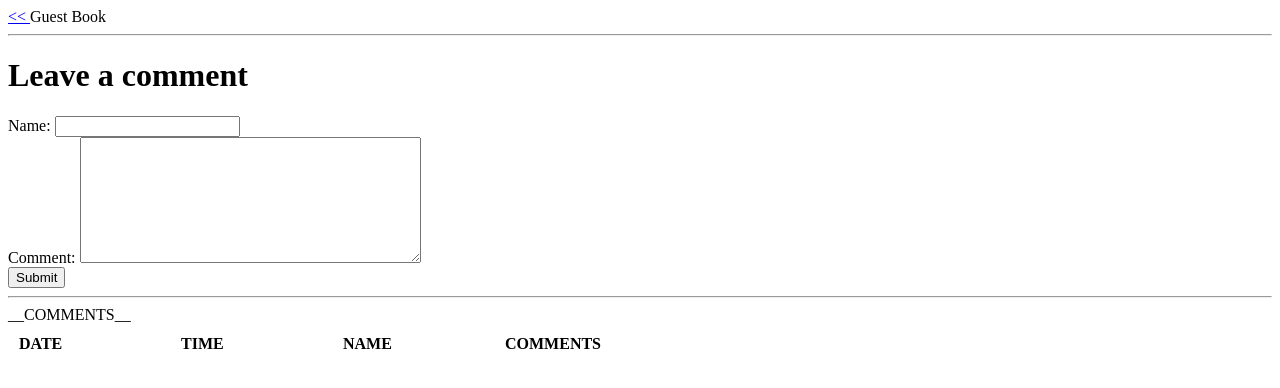
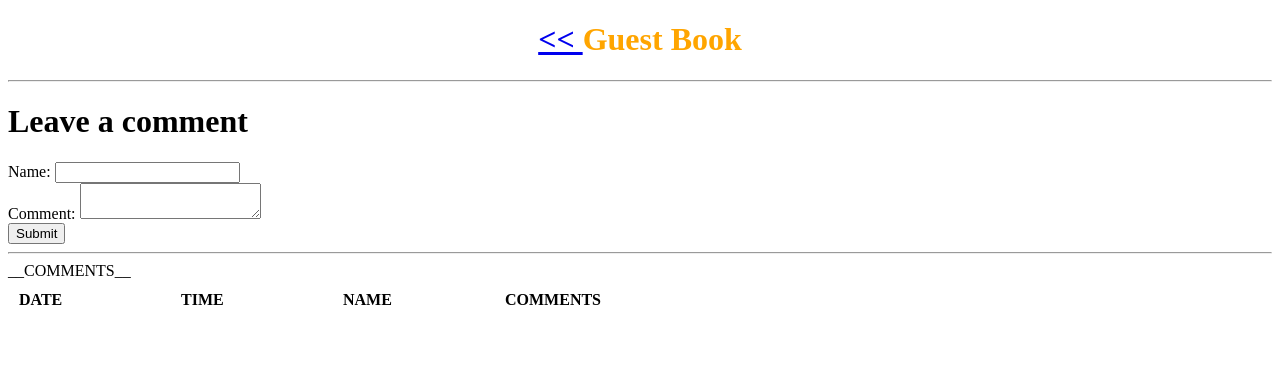
Before and after one commit to step-batch-7/flower-catalog-anujachaitanya, a plain HTML site: page public/guestBook.html in a window 1280 px wide. Drawn offline with Linux system fonts and the light colour scheme.

Commit message:
changed guestBook.html

```diff
--- a/public/comments.json
+++ b/public/comments.json
@@ -1 +1 @@
-[{"username":"anuja","comment":"a","date":"Sun Jan 26 2020","time":"2:57:15 PM"}]
+[{"username":"anuja","comment":"a","date":"Sun Jan 26 2020","time":"3:06:46 PM"},{"username":"anuja","comment":"a","date":"Sun Jan 26 2020","time":"2:57:15 PM"}]
--- a/public/guestBook.html
+++ b/public/guestBook.html
@@ -8,12 +8,14 @@
   </head>
 
   <body>
-    <header><a href="index.html"> << </a> Guest Book</header>
+    <h1 style="color: orange; text-align: center;">
+      <a href="index.html"> << </a> Guest Book
+    </h1>
     <hr />
     <h1>Leave a comment</h1>
     <form action="guestBook.html" method="POST">
       Name: <input type="text" name="username" required /> <br />
-      Comment: <textarea name="comment" cols="40" rows="8" required></textarea>
+      Comment: <textarea name="comment" required></textarea>
       <br />
       <input type="submit" />
     </form>
```
Also changed, not shown: public/Ageratum.html (+1 -1 lines).
